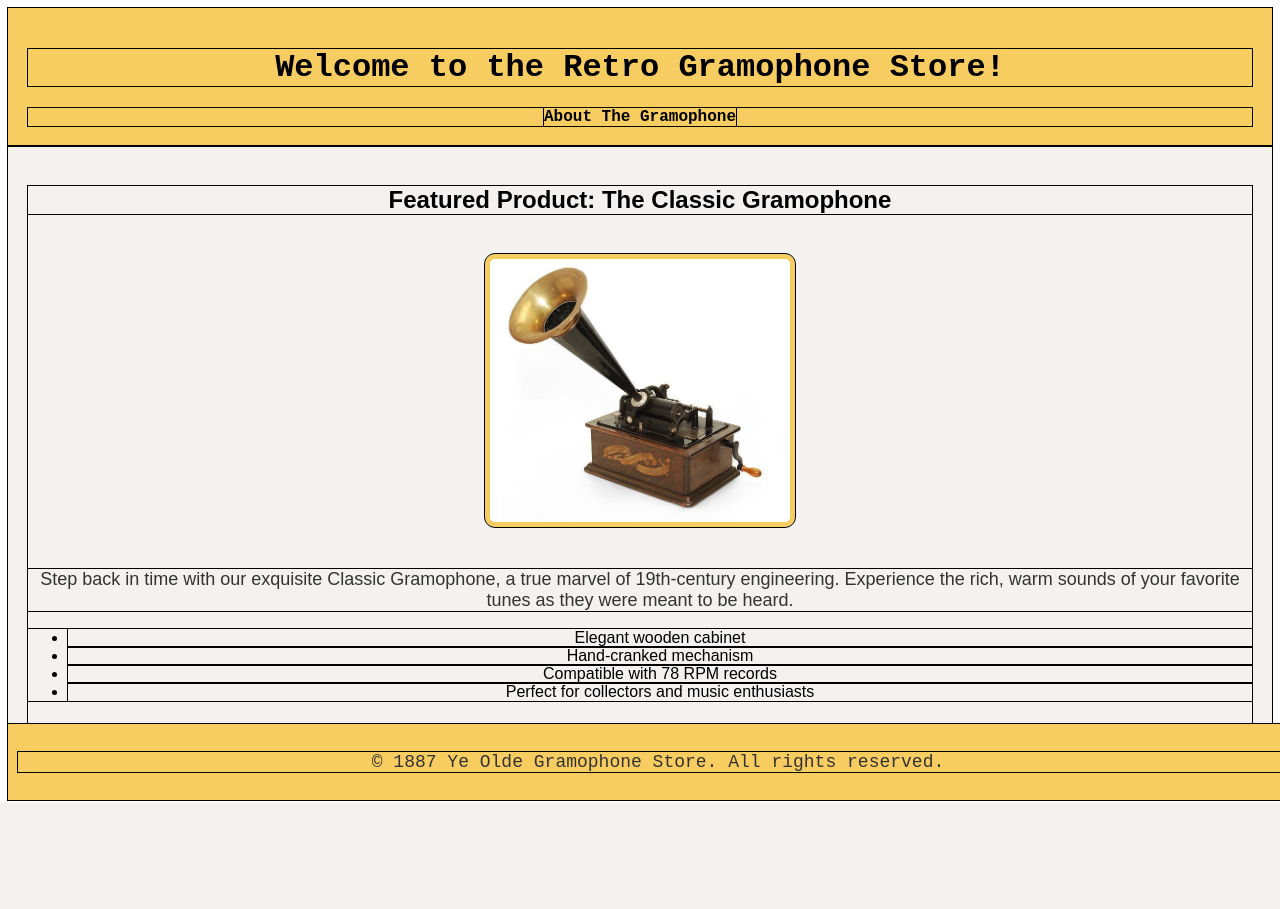
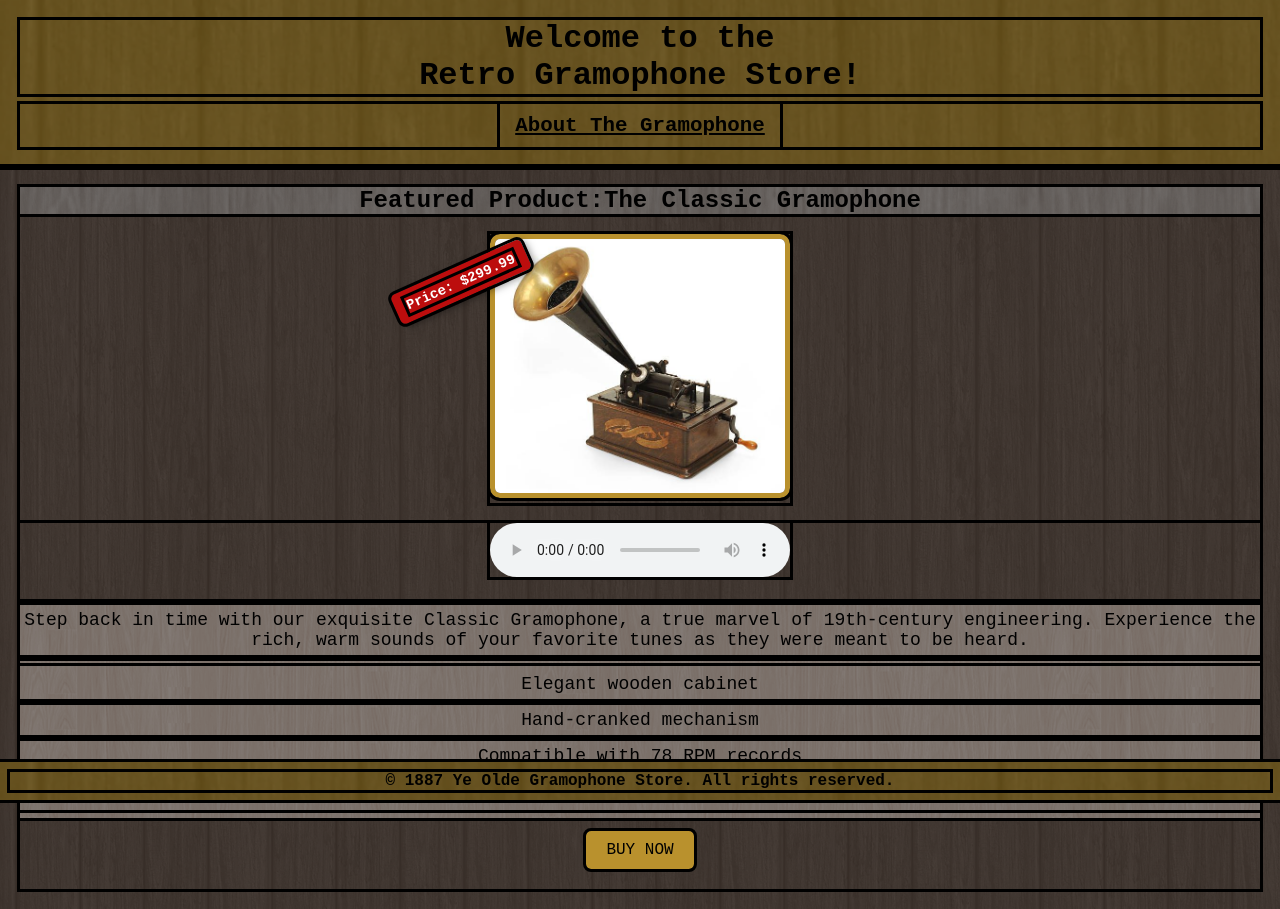
Before and after one commit to Magpie512/Comp1002, a PHP site: page / in a window 1280 px wide. Before the commit the page ends 803 px from the top, so only its background shows below. Run offline with PHP 8.4, Linux system fonts and the light colour scheme.

Commit message:
Add files via upload

```diff
--- a/Retro Site/index.html
+++ b/Retro Site/index.html
@@ -13,9 +13,10 @@ website) It's just going to be one page and possibly a link navigating to a BUY
 </head>
 
 <header>
-    <h1>Welcome to the Retro Gramophone Store!</h1>
+    <h1>Welcome to the <br> Retro Gramophone Store!</h1>
     <nav>
         <a href="pages/about.html">About The Gramophone</a>
+        <!-- <a href="pages/products.html">Our Other Products</a> actually no other products -->
     </nav>
 </header>
 
@@ -26,8 +27,23 @@ website) It's just going to be one page and possibly a link navigating to a BUY
     <body>
 
         <section id="product-display">
-        <h2>Featured Product: The Classic Gramophone</h2>
-        <img src="img/gramophone-on-white-background.jpg" alt="Classic Gramophone" width="300"> <!-- istockphoto.com-->
+            <h2>Featured Product:The Classic Gramophone</h2>
+            <div class="image-container">
+                <img src="img/gramophone-on-white-background.jpg" alt="Classic Gramophone" width="300">
+                <!-- istockphoto.com-->
+                <div class="price-display">
+                    <p>Price: $299.99</p>
+                </div>
+            </div>
+            <div><audio controls>
+                    <source
+                        src="mp3/What does a 100 year old gramophone record sound like - The Gramophone Girl (youtube).mp3"
+                        type="audio/mpeg"> <!--from freesound.org-->
+                    Your browser does not support the audio element.
+                </audio>
+                <!-- Audio taken from The Grammophone Girl on youtube https://www.youtube.com/watch?v=fuIByhMPYfs-->
+            </div>
+            <div class="facts">
                 <p>Step back in time with our exquisite Classic Gramophone, a true marvel of 19th-century engineering.
                     Experience the rich, warm sounds of your favorite tunes as they were meant to be heard.</p>
                 <ul>
@@ -36,8 +52,10 @@ website) It's just going to be one page and possibly a link navigating to a BUY
                     <li>Compatible with 78 RPM records</li>
                     <li>Perfect for collectors and music enthusiasts</li>
                 </ul>
-        <button onclick="window.location.href='pages/buy.html'">BUY NOW</button>
+            </div>
+            <button onclick="window.location.href='https://youtu.be/dQw4w9WgXcQ?si=jBRcAQNplYwdtxy0'">BUY NOW</button>
         </section>
+        <!--(this link is a placeholder and will lead to rick astley's never gonna give you up video on youtube)-->
 
     </body>
 
@@ -46,4 +64,5 @@ website) It's just going to be one page and possibly a link navigating to a BUY
 <footer>
     <p>&copy; 1887 Ye Olde Gramophone Store. All rights reserved.</p>
 </footer>
+
 </html>
--- a/Retro Site/styles/style.css
+++ b/Retro Site/styles/style.css
@@ -1,14 +1,21 @@
 :root {
-    --primary-color: #f7cc61; /*soft yellow for that retro feel*/
+    --primary-color: #b9912d; /*soft yellow for that retro feel*/
     --secondary-color: #f4f1ee; /*light beige for background*/
+    --hover-color: #a07f28; /*darker yellow for hover effects*/
+    --background-header-footer-texture: url('../img/retina-wood.png');
+    --background-texture: url('../img/dark-wood.png');
+    --background-color: #69564a;
+    --price-color: #bc0d0d;
+
 
 }
 
-/* IDEA: WOOD GRAIN TEXTURE FOR HEADER AND FOOTER? */
-
-
 *{
-    outline: 1px solid black; /*learned this trick while working on my wheel iof fortune fan game for my gf*/
+    box-sizing: border-box;
+    margin: 0;
+    padding: 0;
+    font-family: 'Courier New', Courier, monospace;
+    outline: 3px solid #000;
 }
 
 header {
@@ -16,18 +23,32 @@ header {
     padding: 20px;
     text-align: center;
     font-family: 'Courier New', Courier, monospace; /*Type writer font-ish for ye old vibes*/
+    background-image: url('../img/dark-wood.png'); /*trying out wood grain texture*/
+    /*Btw any of these textures are from https://www.transparenttextures.com/, check them out*/
+    background-size: cover;
+}
+
+header h1 {
+    color: #000;
+    font-weight: bold;
 }
 
 main {
     text-align: center;
-    font-family: 'Arial', sans-serif;
-    background-color: var(--secondary-color);
+    font-family: 'Courier New', Courier, monospace;
+    background-image: var(--background-texture);
+    background-color: var(--background-color);
     padding: 20px;
+    min-height: 84vh; /*ensures footer stays at bottom*/
 }
 
-/* god. remembering the syntax for a comment sucks
-but anyway, i wanna try using my transparent designs resources at some point
-i think that would be cool */
+main h2 {
+    background-color: var(----background-color);
+    background-image: var(--background-header-footer-texture);
+    background-size: cover;
+    color: #000;
+    font-weight: bold;
+}
 
 body button {
     background-color: var(--primary-color);
@@ -37,29 +58,55 @@ body button {
     font-size: 16px;
     cursor: pointer;
     border-radius: 5px;
-    margin: 10px;
+    margin: 13px 0px 20px 0px;
+}
+
+button:hover { /* found out the colon cant have a space after it, oops */
+    background-color: var(--hover-color); /*darker shade on hover*/
+    cursor: pointer;
+    transform: scale(1.20); /*slight zoom effect*/
+    transition: transform 0.2s;
+}
+
+nav {
+    margin-top: 10px;
+    padding: 10px 0 10px 0;
 }
 
 nav a {
-    margin: 0 15px;
-    text-decoration: none;
+    text-decoration: underline;
     color: #000;
     font-weight: bold;
+    padding: 10px 15px;
+    font-size: 1.3rem;
 }
 
 nav a:hover {
-    text-decoration: underline;
+    color: var(--hover-color);
+}
+
+.image-container{
+    position: relative;
+    display: inline-block;
+    margin: 20px;
 }
 
 img {
     border: 5px solid var(--primary-color);
     border-radius: 10px;
-    margin: 20px 0;
+    object-fit: cover;
 }
 
-p {
+audio {
+    margin: 0 0 20px 0; /* up right down left, son */
+}
+
+.facts p, .facts li, .facts ul{
+    background-color: var(--background-color);
+    background-image: var(--background-header-footer-texture);
     font-size: 18px;
-    color: #333;
+    padding: 0.5rem 0 0.5rem 0;
+    list-style: none;
 }
 
 footer {
@@ -67,9 +114,16 @@ footer {
     padding: 10px;
     text-align: center;
     font-family: 'Courier New', Courier, monospace;
+    bottom: 0;
+    background-image: url('../img/dark-wood.png');
+    background-size: cover;
     position: fixed;
     width: 100%;
-    bottom: 0;
+}
+
+header, footer p{
+    color: #000;
+    font-weight: bold;
 }
 
 /* CROPPING ATTEMPT
@@ -81,3 +135,48 @@ footer {
 /* top right bottom left */
 /* Turned out pretty well. Yipee (No. how do i border this? me no no, me monkey*/
 /* Didnt work man*/
+
+
+
+.price-display {
+    position: absolute;
+    background-color: var(--price-color);
+    top: 4vh;
+    left: -100px;
+    font-size: 14px;
+    font-weight: bold;
+    color: #000;
+    padding: 8px 12px;
+    border-radius: 5px;
+    box-shadow: 3px 3px 8px rgba(0, 0, 0, 0.5);
+    z-index: 10;
+    transform: rotate(-24deg);
+}
+
+.price-display p {
+    margin: 0;
+    color: white;
+    pointer-events: none;
+}
+
+.price-display:hover {
+    cursor: pointer;
+    animation: shake 0.5s ease-in-out;
+}
+
+@keyframes shake {
+    0% { transform: scale(1) rotate(-20deg); filter: brightness(1); }
+    25% { transform: scale(1.1) rotate(-22deg); filter: brightness(1.2); }
+    50% { transform: scale(1.15) rotate(-18deg); filter: brightness(1.3); }
+    75% { transform: scale(1.1) rotate(-22deg); filter: brightness(1.2); }
+    100% { transform: scale(1) rotate(-20deg); filter: brightness(1); }
+}
+
+.text-block {
+    background-color: var(--background-color);
+    background-image: var(--background-header-footer-texture);
+    padding: 20px;
+    margin: 20px auto;
+    max-width: 800px;
+    border-radius: 10px;
+}
```
Also changed, not shown: Retro Site/img/dark-wood.png (added), Retro Site/img/download.png, Retro Site/img/paper-2.png (added), Retro Site/img/retina-wood.png (added), 1 other file. Lines whose indentation alone changed are shown as unchanged.
